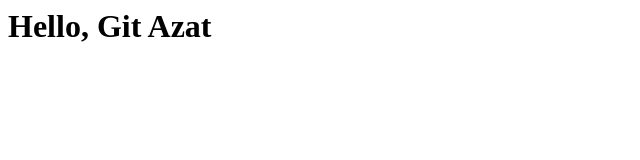
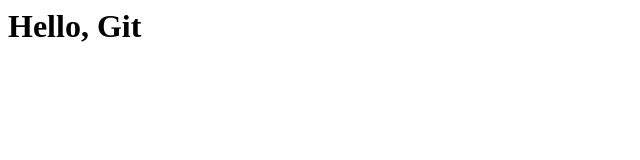
Before and after one commit to AzatBayburin336/git-project, a plain HTML site: page index.html in a window 1280 px wide. Shown: the whole page, without its empty margins (0-640 px from the left). Drawn offline with Linux system fonts and the light colour scheme.

Commit message:
Revert "Wrong Comiit"
This reverts commit 943623c3050b6e56b234e928406811473becb0c0.

```diff
--- a/index.html
+++ b/index.html
@@ -1 +1 @@
-<h1>Hello, Git Azat</h1>
+<h1>Hello, Git</h1>
```
